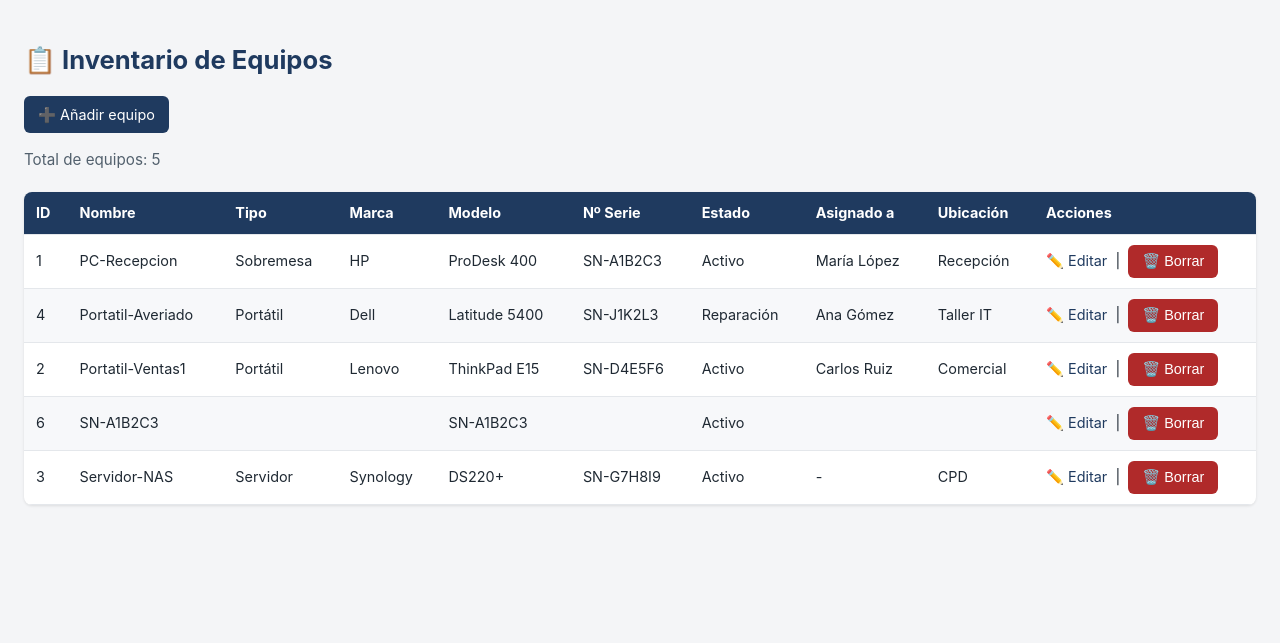
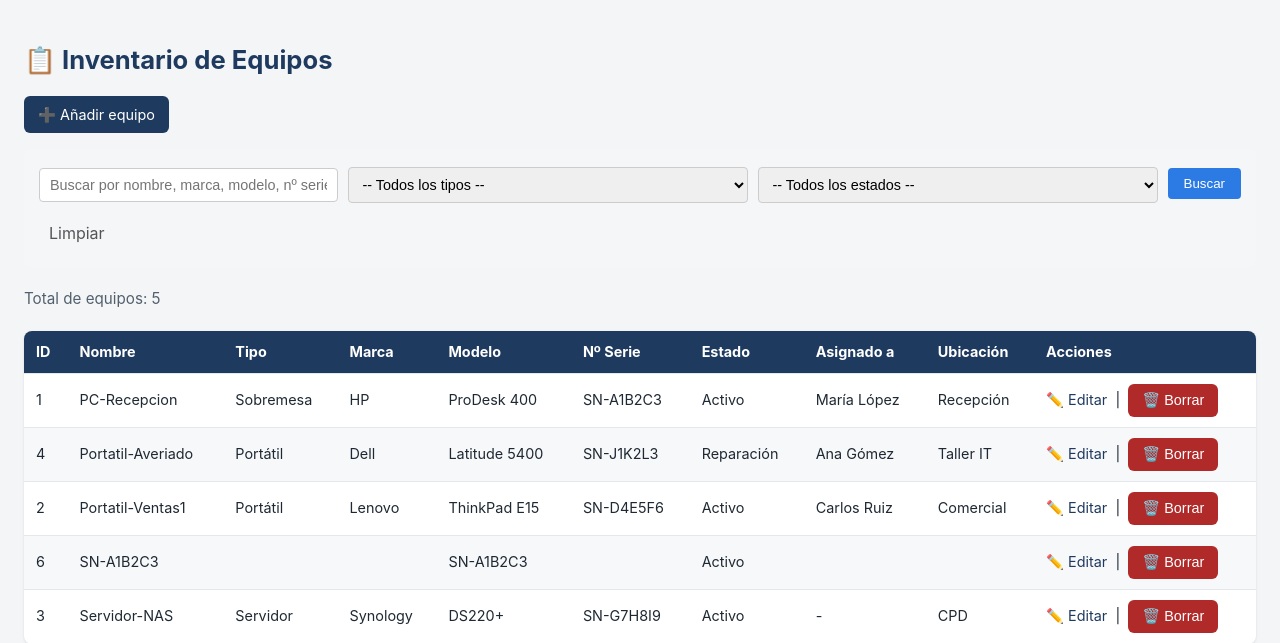
Before and after one commit to hermidaperezdavid-sys/inventario-equipos, a Flask app: page / in a window 1280 px wide. Shown: the top 643 px of the page. Run offline with Flask 3, Linux system fonts and the light colour scheme; data comes from the database, SQL or seed files in the repository.

Commit message:
Buscador y filtros (V3): busqueda por texto y filtro por tipo y estado

```diff
--- a/app.py
+++ b/app.py
@@ -211,3 +211,61 @@ def numero_serie_existe(numero_serie, ignorar_id=None):
     encontrado = cursor.fetchone()
     conexion.close()
     return encontrado is not None
+def obtener_equipos(buscar="", tipo="", estado=""):
+    conexion = sqlite3.connect("inventario.db")
+    conexion.row_factory = sqlite3.Row
+    cursor = conexion.cursor()
+
+    # Empezamos con algo que SIEMPRE es verdad.
+    # Asi podemos ir pegando " AND ..." sin preocuparnos
+    # de si es el primer filtro o no.
+    consulta = "SELECT * FROM equipos WHERE 1=1"
+    parametros = []
+
+    # Busqueda por texto en varias columnas a la vez
+    if buscar:
+        consulta += """ AND (
+            nombre LIKE ?
+            OR marca LIKE ?
+            OR modelo LIKE ?
+            OR numero_serie LIKE ?
+            OR asignado_a LIKE ?
+        )"""
+        comodin = f"%{buscar}%"
+        parametros.extend([comodin, comodin, comodin, comodin, comodin])
+
+    # Filtro por tipo
+    if tipo:
+        consulta += " AND tipo = ?"
+        parametros.append(tipo)
+
+    # Filtro por estado
+    if estado:
+        consulta += " AND estado = ?"
+        parametros.append(estado)
+
+    consulta += " ORDER BY nombre"
+
+    cursor.execute(consulta, parametros)
+    equipos = cursor.fetchall()
+    conexion.close()
+    return equipos
+@app.route("/")
+def index():
+    # Leemos los filtros de la URL (query string).
+    # Si no vienen, quedan en "" (cadena vacia) y no filtran nada.
+    buscar = request.args.get("buscar", "")
+    tipo = request.args.get("tipo", "")
+    estado = request.args.get("estado", "")
+
+    equipos = obtener_equipos(buscar, tipo, estado)
+
+    # Pasamos tambien los filtros a la plantilla para que el
+    # formulario "recuerde" lo buscado tras darle a Buscar.
+    return render_template(
+        "index.html",
+        equipos=equipos,
+        buscar=buscar,
+        tipo=tipo,
+        estado=estado,
+    )
--- a/static/estilo.css
+++ b/static/estilo.css
@@ -129,3 +129,46 @@ textarea:focus {
     margin: 12px 0;
     max-width: 500px;
 }
+.buscador {
+    display: flex;
+    flex-wrap: wrap;
+    gap: 10px;
+    align-items: center;
+    margin-bottom: 20px;
+    padding: 15px;
+    background: #f4f6f8;
+    border-radius: 8px;
+}
+
+.buscador input[type="text"] {
+    flex: 1;
+    min-width: 220px;
+    padding: 8px 10px;
+    border: 1px solid #ccc;
+    border-radius: 4px;
+}
+
+.buscador select {
+    padding: 8px 10px;
+    border: 1px solid #ccc;
+    border-radius: 4px;
+}
+
+.buscador button {
+    padding: 8px 16px;
+    border: none;
+    border-radius: 4px;
+    background: #2c7be5;
+    color: #fff;
+    cursor: pointer;
+}
+
+.buscador button:hover { background: #1a68d1; }
+
+.buscador a {
+    color: #555;
+    text-decoration: none;
+    padding: 8px 10px;
+}
+
+.buscador a:hover { text-decoration: underline; }
--- a/templates/index.html
+++ b/templates/index.html
@@ -5,6 +5,7 @@
     <title>Inventario de Equipos</title>
     <link rel="stylesheet" href="{{ url_for('static', filename='estilo.css') }}">
 </head>
+
 <body>
     <h1>📋 Inventario de Equipos</h1>
 
@@ -17,6 +18,33 @@
     {% endwith %}
 
     <p><a class="boton" href="{{ url_for('anadir') }}">➕ Añadir equipo</a></p>
+
+    <form method="GET" class="buscador">
+        <input type="text" name="buscar"
+               placeholder="Buscar por nombre, marca, modelo, nº serie o asignado..."
+               value="{{ buscar }}">
+
+        <select name="tipo">
+            <option value="">-- Todos los tipos --</option>
+            <option value="Portátil"  {% if tipo == "Portátil" %}selected{% endif %}>Portátil</option>
+            <option value="Sobremesa" {% if tipo == "Sobremesa" %}selected{% endif %}>Sobremesa</option>
+            <option value="Servidor"  {% if tipo == "Servidor" %}selected{% endif %}>Servidor</option>
+            <option value="Monitor"   {% if tipo == "Monitor" %}selected{% endif %}>Monitor</option>
+            <option value="Impresora" {% if tipo == "Impresora" %}selected{% endif %}>Impresora</option>
+            <option value="Red"       {% if tipo == "Red" %}selected{% endif %}>Red</option>
+        </select>
+
+        <select name="estado">
+            <option value="">-- Todos los estados --</option>
+            <option value="Operativo"     {% if estado == "Operativo" %}selected{% endif %}>Operativo</option>
+            <option value="En reparación" {% if estado == "En reparación" %}selected{% endif %}>En reparación</option>
+            <option value="De baja"       {% if estado == "De baja" %}selected{% endif %}>De baja</option>
+            <option value="Almacenado"    {% if estado == "Almacenado" %}selected{% endif %}>Almacenado</option>
+        </select>
+
+        <button type="submit">Buscar</button>
+        <a href="{{ url_for('index') }}">Limpiar</a>
+    </form>
 
     <p class="contador">Total de equipos: {{ equipos|length }}</p>
 
@@ -57,6 +85,10 @@
                     </form>
                 </td>
             </tr>
+            {% else %}
+            <tr>
+                <td colspan="10">No se encontraron equipos con esos filtros.</td>
+            </tr>
             {% endfor %}
         </tbody>
     </table>
```
